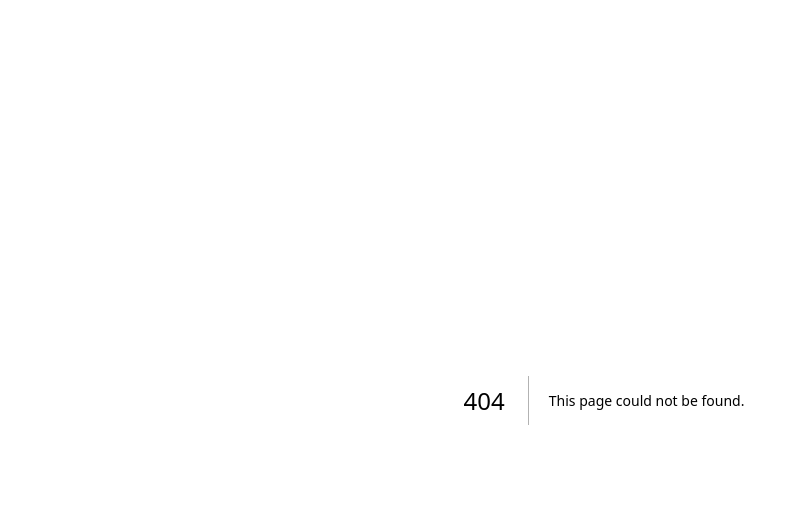
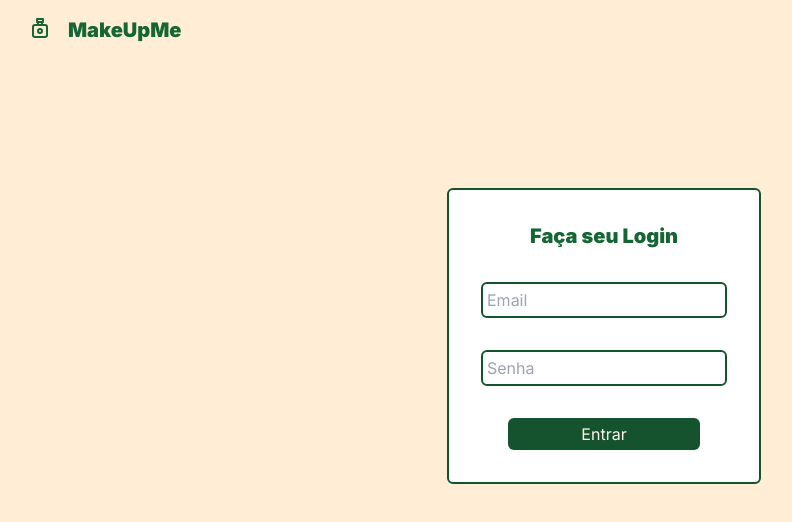
Before and after one commit to robert-sergio/projeto-integrado-puc-minas, a Next.js app in the folder agendador_maquiadoras_front/: page /login in a window 1280 px wide. Before the commit this address had no page. Shown: the top 522 px of the page, without its empty margins (36-828 px from the left). Built offline with nearby package versions, Linux system fonts and the light colour scheme.

Commit message:
tela login

```diff
--- a/agendador_maquiadoras_front/src/app/agendamento/page.tsx
+++ b/agendador_maquiadoras_front/src/app/agendamento/page.tsx
@@ -0,0 +1,7 @@
+export default function AgendamentoPage(){
+    return(
+        <div>
+
+        </div>
+    )
+}
--- /dev/null
+++ b/agendador_maquiadoras_front/src/app/login/page.tsx
@@ -0,0 +1,17 @@
+import SiteHeader from "@/components/header";
+
+export default function LoginPage(){
+    return(
+        <div className="bg-orange-100 h-screen flex flex-col text-green-800 gap-32">
+            <SiteHeader></SiteHeader>
+            <div className="flex justify-center items-center">
+                <div className="bg-white border-2 border-green-900 flex flex-col rounded-md p-8 gap-8 items-center">
+                    <h1 className="text-xl font-black">Faça seu Login</h1>
+                    <input className="p-1 border-2 border-green-900 rounded-md" placeholder="Email"></input>
+                    <input className="p-1 border-2 border-green-900 rounded-md" placeholder="Senha"></input>
+                    <button className="p-1 w-48 rounded-md bg-green-900 text-orange-50">Entrar</button>
+                </div>
+            </div>
+        </div>
+    )
+}
```
